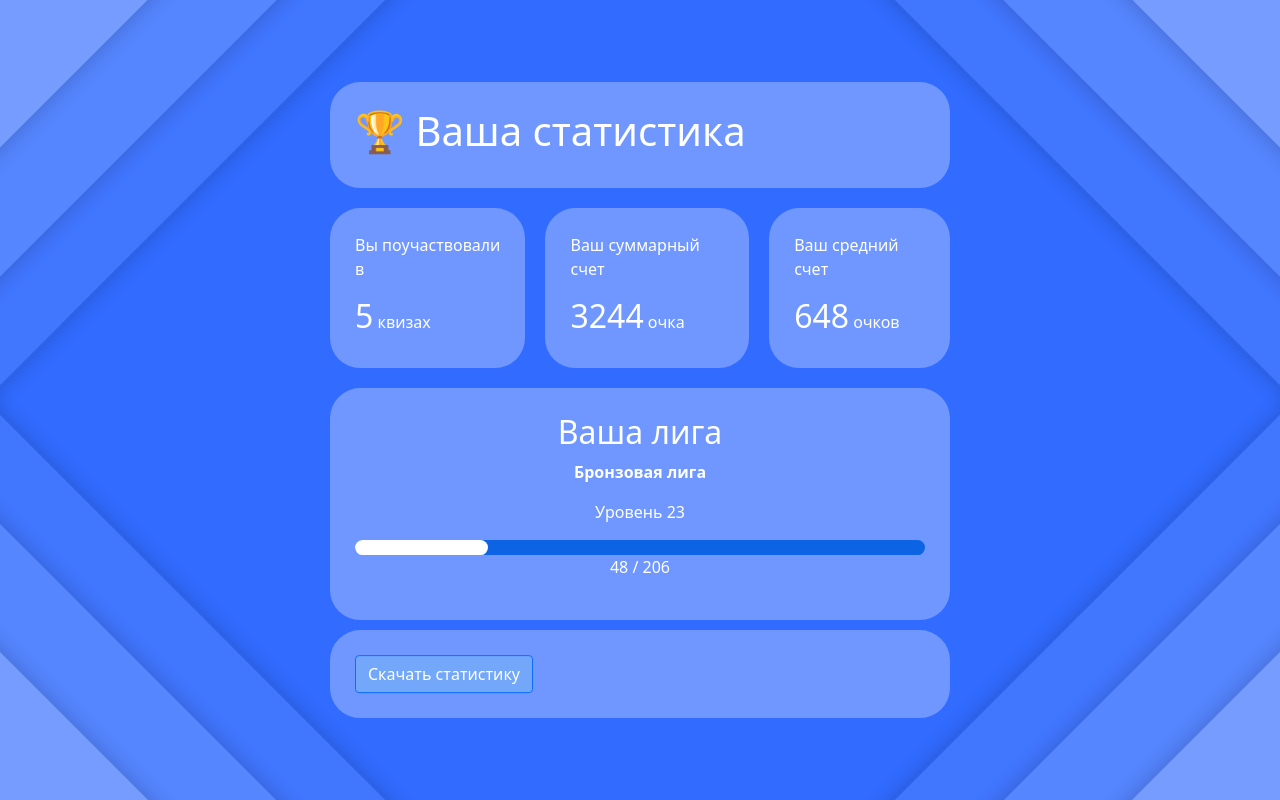
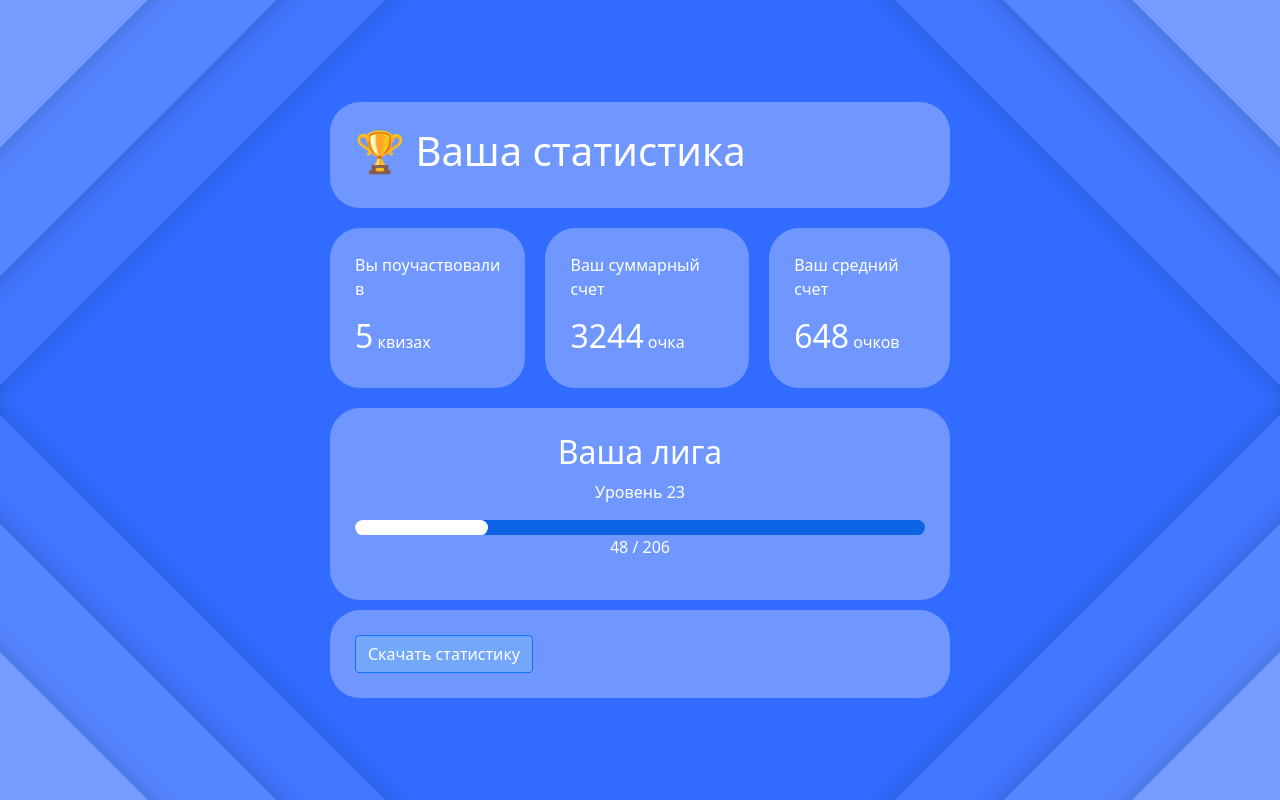
Before and after one commit to TRTSS/TLearnQuiz, a Django app: page /stats in a window 1280 px wide. Run offline with Django 4.2, Linux system fonts and the light colour scheme; a user stored in the database is signed in; data comes from the database, SQL or seed files in the repository; some libraries are stand-ins or nearby versions.

Commit message:
stats update league fixed

```diff
--- a/templates/statistic.html
+++ b/templates/statistic.html
@@ -69,7 +69,6 @@
                 </div>
 
                 <div class="text-center" style="height: 300%">
-                    <p><b>Бронзовая лига</b></p>
                     <model-viewer style='width: 100%; height: 300px;' src="{{ leagueBadge }}" alt="VR Headset" auto-rotate camera-controls ios-src="{{ leagueBadge }}"></model-viewer>
                 </div>
                 <div class="text-center" style="width: 100%;">
```
